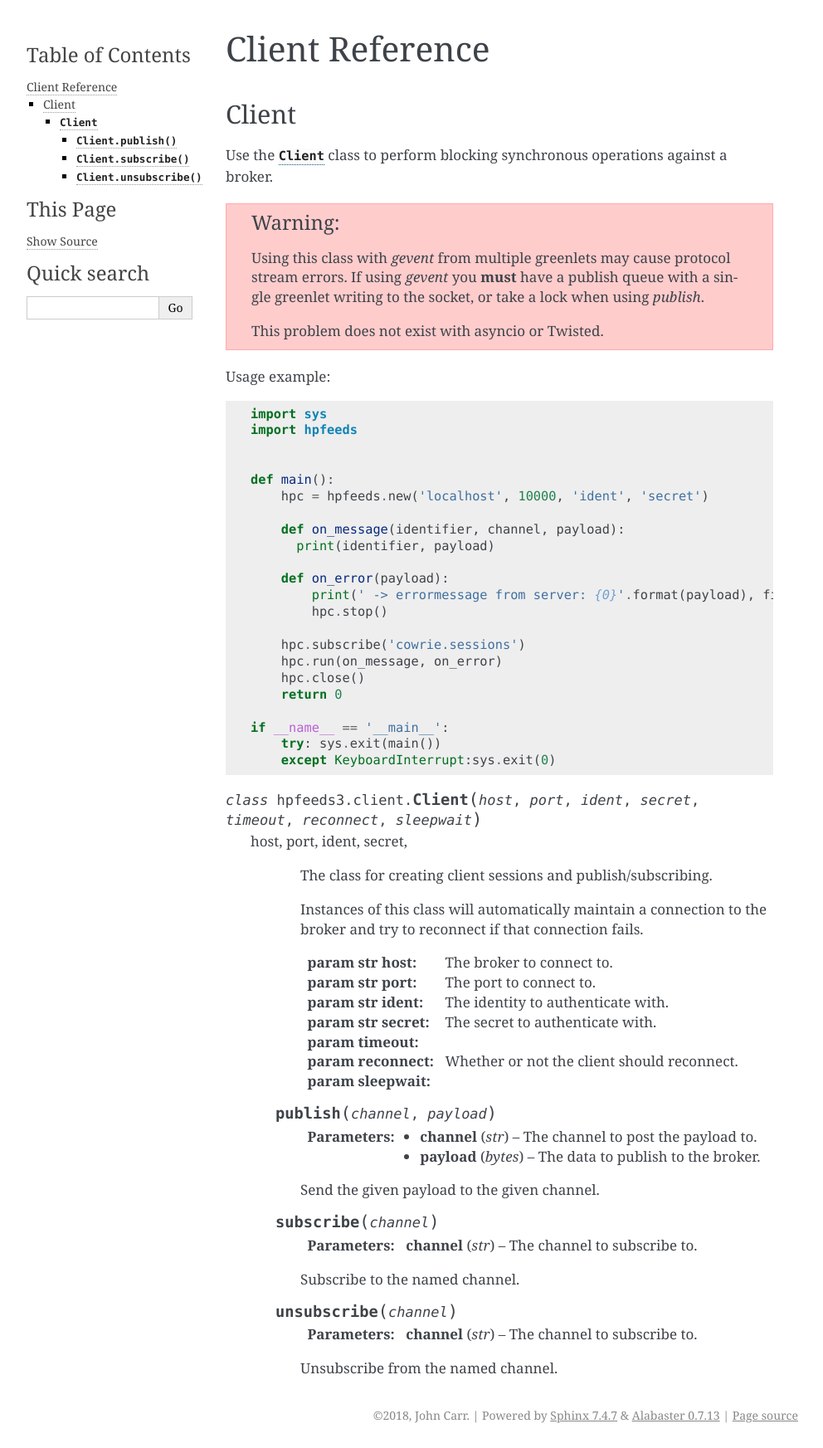
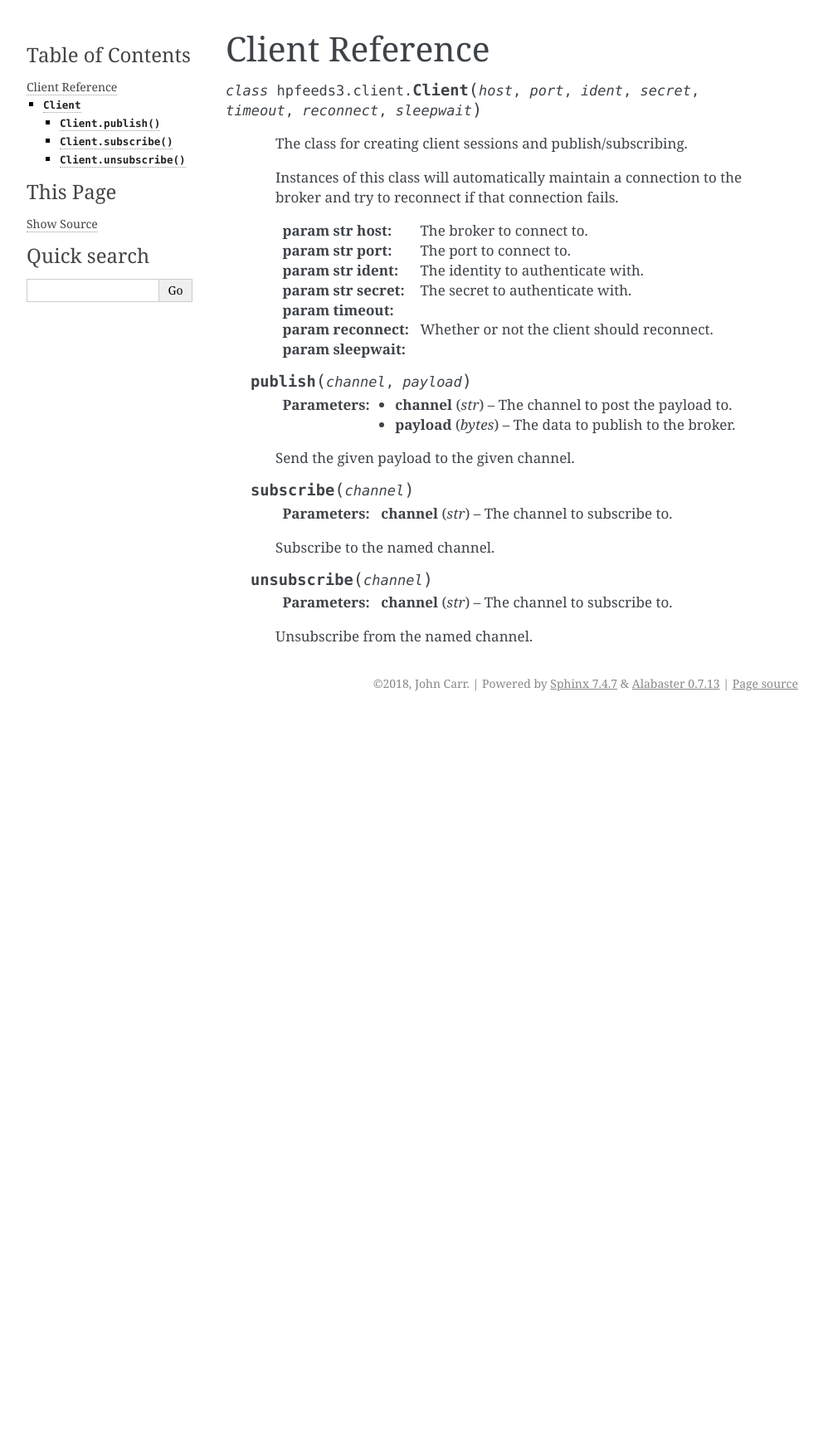
Before and after one commit to hpfeeds/hpfeeds, a Sphinx documentation site: the page built from docs/client_reference.rst, in a window 1280 px wide. Shown: the whole page at 83% size, without its empty margins (148-1140 px from the left). Built offline with Sphinx 7.4.7, drawn with Linux system fonts in a browser that asks for light colours; after the commit the page ends 900 px from its top, so only the background shows below that.

Commit message:
Better client docs

```diff
--- a/docs/client_reference.rst
+++ b/docs/client_reference.rst
@@ -8,50 +8,7 @@ Client Reference
 .. currentmodule:: hpfeeds3.client
 
 
-Client
-------
-
-Use the :py:class:`Client` class to perform blocking synchronous operations
-against a broker.
-
-.. warning::
-
-   Using this class with `gevent` from multiple greenlets may cause protocol
-   stream errors. If using `gevent` you **must** have a publish queue with a
-   single greenlet writing to the socket, or take a lock when using `publish`.
-
-   This problem does not exist with asyncio or Twisted.
-
-
-Usage example::
-
-    import sys
-    import hpfeeds
-
-
-    def main():
-        hpc = hpfeeds.new('localhost', 10000, 'ident', 'secret')
-
-        def on_message(identifier, channel, payload):
-          print(identifier, payload)
-
-        def on_error(payload):
-            print(' -> errormessage from server: {0}'.format(payload), file=sys.stderr)
-            hpc.stop()
-
-        hpc.subscribe('cowrie.sessions')
-        hpc.run(on_message, on_error)
-        hpc.close()
-        return 0
-
-    if __name__ == '__main__':
-        try: sys.exit(main())
-        except KeyboardInterrupt:sys.exit(0)
-
-
 .. class:: Client(host, port, ident, secret, timeout, reconnect, sleepwait)
-
- host, port, ident, secret,
 
    The class for creating client sessions and publish/subscribing.
 
--- a/docs/clients.rst
+++ b/docs/clients.rst
@@ -15,6 +15,7 @@ Blocking client
 A simple blocking client that handles reconnecting and authentication.
 Compatible with Python 2.7 and alter.
 
+ * :doc:`Quick Start <client_quickstart>`
  * :doc:`Client reference <client_reference>`
 
 
```
Also changed, not shown: docs/client_quickstart.rst (added, +88 -0 lines).
